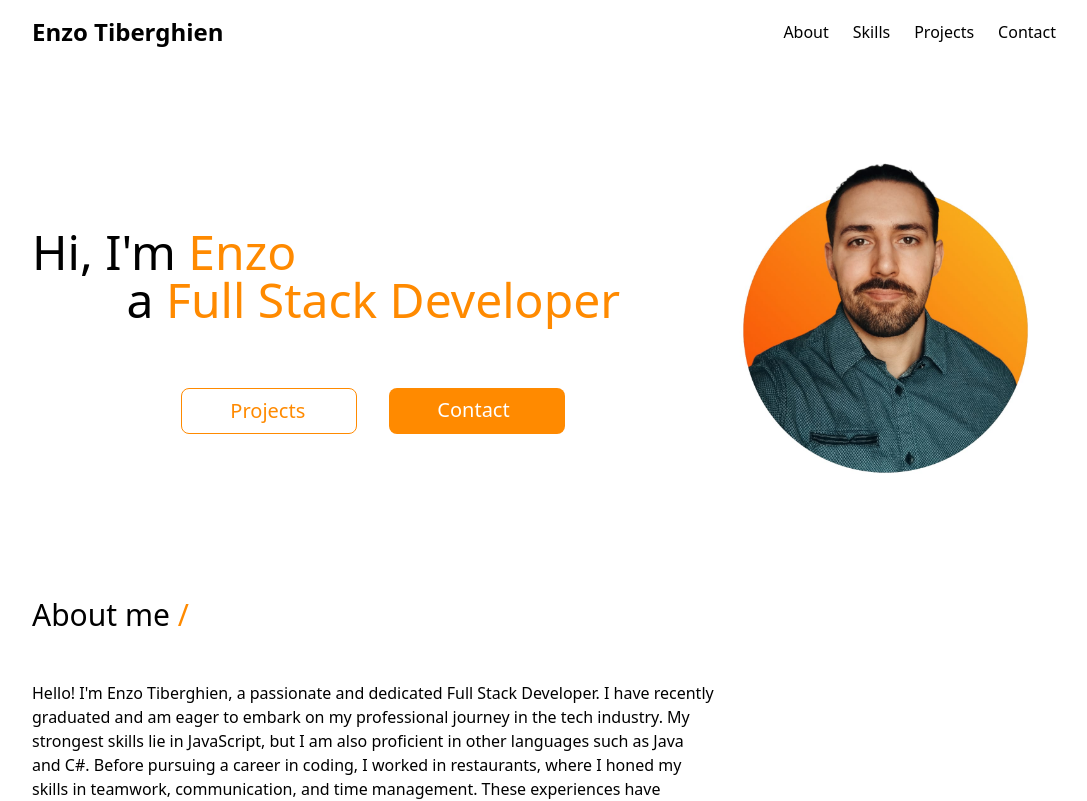
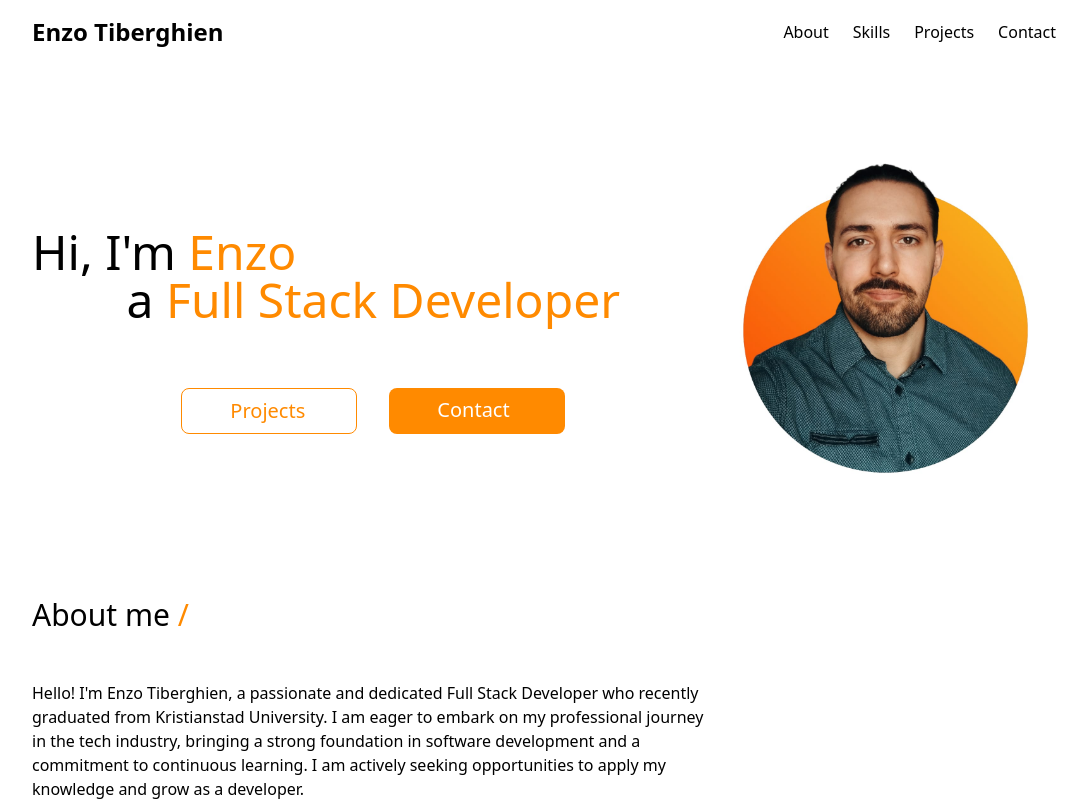
Before and after one commit to enzotiberghien/portfolio_v3, a React (Vite) app: page / in a window 1280 px wide. Shown: the top 801 px of the page, without its empty margins (96-1183 px from the left). Built offline with nearby package versions, Linux system fonts and the light colour scheme.

Commit message:
updated about section

```diff
--- a/src/components/About.jsx
+++ b/src/components/About.jsx
@@ -2,8 +2,7 @@ const About = () => {
   return (
     <div className='space-y-12' id='about'>
       <h2 className='text-2xl md:text-3xl font-medium'>About me <span className='text-orange'>/</span></h2>
-      <p className='md-6/6 md:w-4/6 font-sans'>Hello! I'm Enzo Tiberghien, a passionate and dedicated Full Stack Developer. I have recently graduated and am eager to embark on my professional journey in the tech industry. My strongest skills lie in JavaScript, but I am also proficient in other languages such as Java and C#.
-        Before pursuing a career in coding, I worked in restaurants, where I honed my skills in teamwork, communication, and time management. These experiences have shaped me into a well-rounded individual ready to tackle challenges in the tech world. I am now actively seeking opportunities to apply my skills and grow as a developer.
+      <p className='md-6/6 md:w-4/6 font-sans'>Hello! I'm Enzo Tiberghien, a passionate and dedicated Full Stack Developer who recently graduated from Kristianstad University. I am eager to embark on my professional journey in the tech industry, bringing a strong foundation in software development and a commitment to continuous learning. I am actively seeking opportunities to apply my knowledge and grow as a developer.
       </p>
     </div>
   )
```
